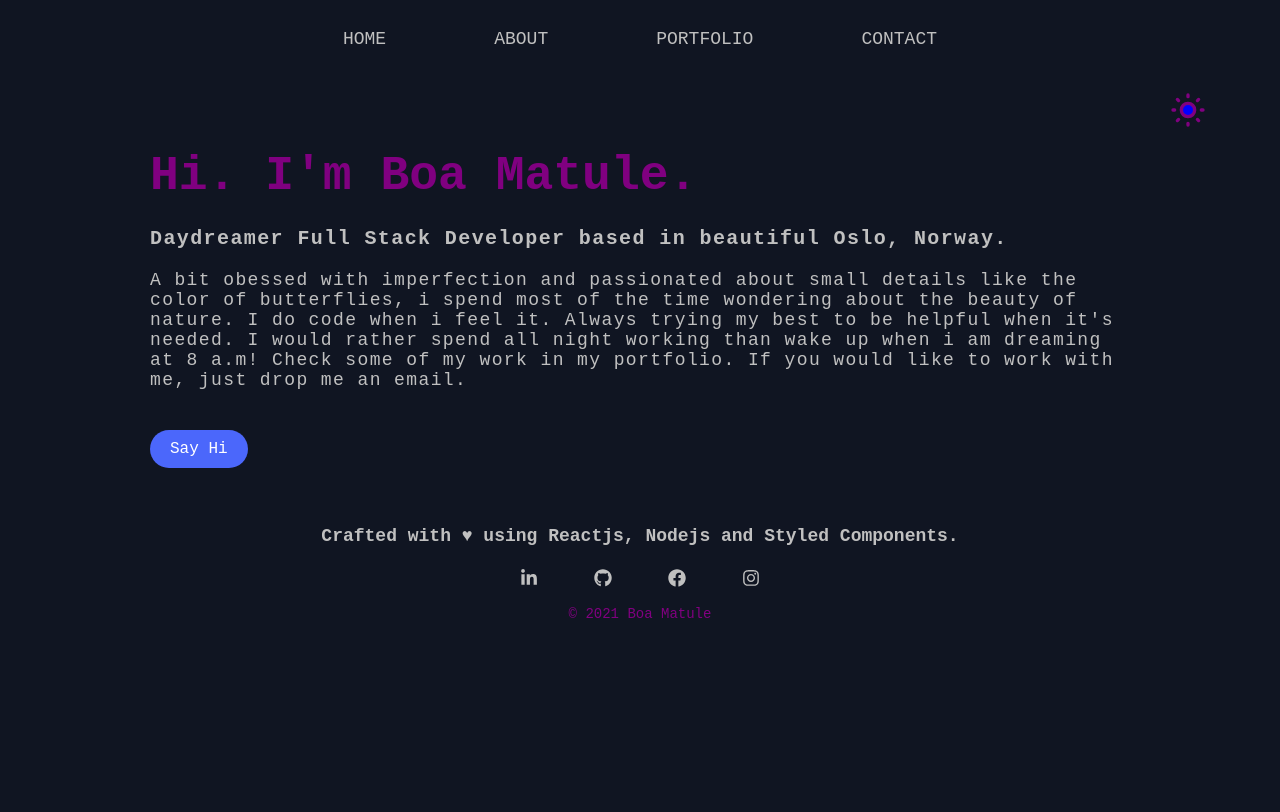
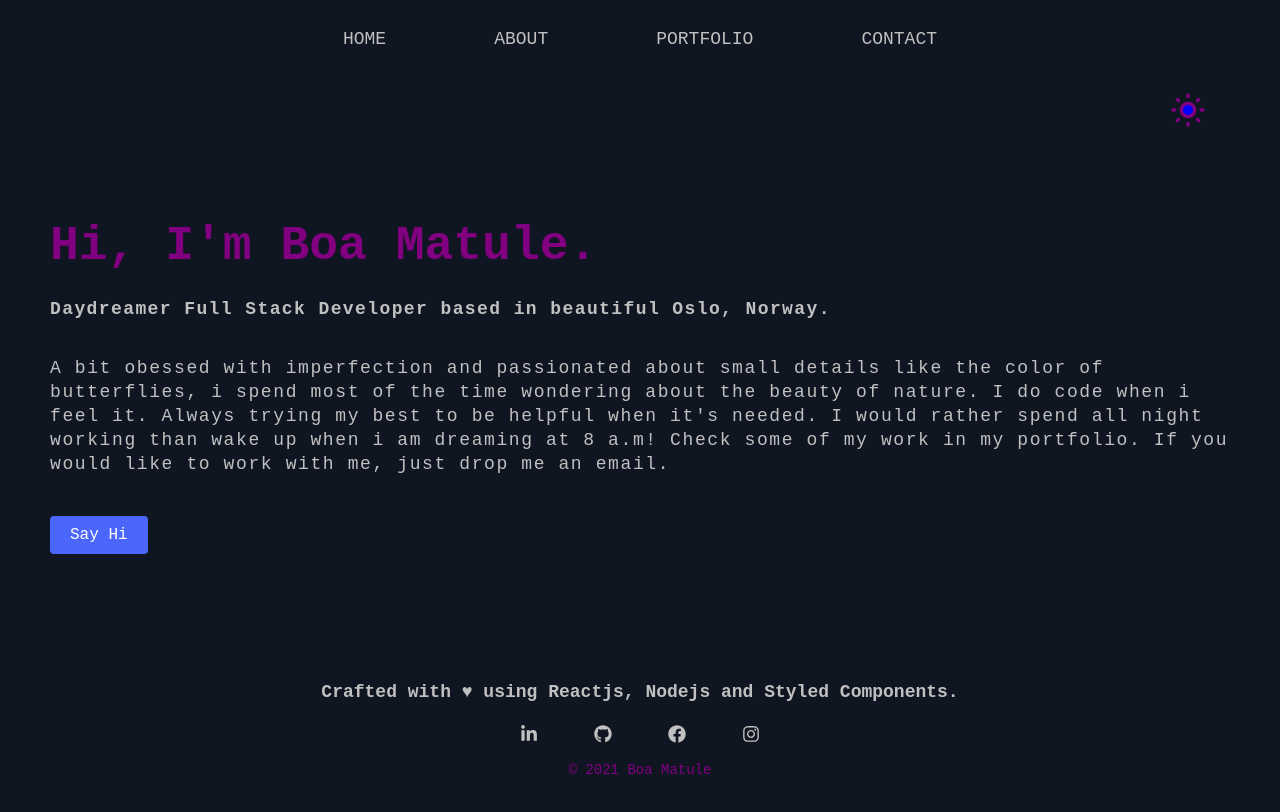
Before and after one commit to boamatule/portfolio2.0, a React (Create React App) app: page /about in a window 1280 px wide. Shown: the top 812 px of the page. Built offline with nearby package versions, Linux system fonts and the light colour scheme; the HTML template or start-up script is replaced by a standard one.

Commit message:
Fixing paddings and margins

```diff
--- a/src/Pages/AboutPage/AboutPage.js
+++ b/src/Pages/AboutPage/AboutPage.js
@@ -10,9 +10,9 @@ const AboutPage = () => {
     setHover(!hover);
   };
   return (
-    <Container>
-      <Content>
-        <Title>Hi. I'm Boa Matule.</Title>
+    <Content>
+      <Container>
+        <Title>Hi, I'm Boa Matule.</Title>
         <H1>Daydreamer Full Stack Developer based in beautiful Oslo, Norway.</H1>
         <P>
           A bit obessed with imperfection and passionated about small details like the color of butterflies, i spend
@@ -20,15 +20,14 @@ const AboutPage = () => {
           helpful when it's needed. I would rather spend all night working than wake up when i am dreaming at 8 a.m!
           Check some of my work in my portfolio. If you would like to work with me, just drop me an email.
         </P>
-        {/* <P>Check my work or just get in touch</P> */}
         <Link to="/portfolio-list">
           <Button onMouseEnter={onHover} primary="true" dark="true">
             Say Hi
             {/* {hover ? <ArrowForward /> : <ArrowRight />} */}
           </Button>
         </Link>
-      </Content>
-    </Container>
+      </Container>
+    </Content>
   );
 };
 
--- a/src/Pages/AboutPage/AboutPageStyles.js
+++ b/src/Pages/AboutPage/AboutPageStyles.js
@@ -23,27 +23,30 @@ export const Content = styled.div`
   left: 0; */
   /* width: 100%;
   height: 100%; */
-  padding: 10px 100px;
   /* overflow: hidden; */
   display: flex;
   /* max-width: 1200px; */
   /* align-items: center; */
   justify-content: flex-start;
-  /* padding: 8px 24px; */
+  padding: 80px 0px;
   flex-direction: column;
   z-index: 1;
+  /* padding-right: 80px;
+  padding-left: 80px; */
 `;
 
 export const H1 = styled.h2`
   color: silver;
-  font-size: 20px;
+  font-size: 18px;
   /* text-align: center; */
   justify-content: flex-start;
   letter-spacing: 1.4px;
+  line-height: 24px;
+  margin-bottom: 35px;
 
-  @media screen and (max-width: 480px) {
+  /* @media screen and (max-width: 480px) {
     font-size: 32px;
-  }
+  } */
 `;
 
 export const P = styled.p`
@@ -52,18 +55,14 @@ export const P = styled.p`
   padding-bottom: 40px;
   color: silver;
   font-size: 18px;
-  letter-spacing: 1.4px;
-  /* line-height: 24px; */
+  letter-spacing: 1.6px;
+  line-height: 24px;
   /* text-align: center; */
   /* max-width: 600px; */
 
-  @media screen and (max-width: 760px) {
+  /* @media screen and (max-width: 760px) {
     font-size: 24px;
-  }
-
-  @media screen and (max-width: 480px) {
-    font-size: 18px;
-  }
+  } */
 `;
 
 export const Title = styled.h1`
@@ -113,6 +112,7 @@ export const Button = styled(Link)`
   justify-content: center;
   align-items: center;
   transition: all 0.2s ease-in-out;
+  /* padding-bottom: 40px; */
 
   &:hover {
     transition: all 0.2s ease-in-out;
--- a/src/components/HomeInfo/HomeInfoStyles.js
+++ b/src/components/HomeInfo/HomeInfoStyles.js
@@ -3,7 +3,7 @@ import styled from 'styled-components/macro';
 // eslint-disable-next-line import/prefer-default-export
 export const HomeInfoSec = styled.div`
   color: #fff;
-  padding: 160px 0;
+  padding: 80px 0;
   /* background: ${({ lightBg }) => (lightBg ? '#fff' : '#101522')}; */
 `;
 
@@ -17,8 +17,8 @@ export const InfoRow = styled.div`
 
 export const InfoColumn = styled.div`
   margin-bottom: 15px;
-  padding-right: 100px;
-  padding-left: 100px;
+  padding-right: 60px;
+  padding-left: 60px;
   flex: 1;
   max-width: 50%;
   flex-basis: 50%;
--- a/src/components/NavBar/NavBar.js
+++ b/src/components/NavBar/NavBar.js
@@ -1,10 +1,6 @@
 import React, { useState, useEffect } from 'react';
 import { FaBars, FaTimes } from 'react-icons/fa';
 import { IconContext } from 'react-icons/lib';
-import { lightTheme, darkTheme } from '../DarkMode/Themes';
-import Toggle from '../DarkMode/Toggler';
-import useDarkMode from '../DarkMode/useDarkMode';
-
 import {
   Nav,
   NavbarContainer,
@@ -39,7 +35,7 @@ const NavBar = () => {
   window.addEventListener('resize', showButton);
 
   return (
-    <IconContext.Provider value={{ color: '#fff' }}>
+    <IconContext.Provider value={{ color: 'purple' }}>
       <Nav>
         <NavbarContainer>
           {/* <NavLogo to="/">
--- a/src/components/NavBar/NavBarStyles.js
+++ b/src/components/NavBar/NavBarStyles.js
@@ -59,9 +59,9 @@ export const NavMenu = styled.ul`
   align-items: center;
   list-style: none;
   text-align: center;
-  /* cursor: pointer;
+  cursor: pointer;
   text-decoration: none;
-  font-size: 2rem; */
+  font-size: 2rem;
 
   @media screen and (max-width: 960px) {
     display: flex;
@@ -72,8 +72,10 @@ export const NavMenu = styled.ul`
     top: 80px;
     left: ${({ click }) => (click ? 0 : '-100%')};
     opacity: 1;
-    /* transition: all 0.5s ease; */
+    transition: all 0.5s ease;
     background: #101522;
+    /* background: ${({ lightBg }) => (lightBg ? '#101522' : '#101522')}; */
+    background: ${({ lightBg }) => (lightBg ? '#101522' : '#fff')};
   }
 `;
 
--- a/src/global-styles.js
+++ b/src/global-styles.js
@@ -28,7 +28,7 @@ export const Container = styled.div`
 `;
 
 export const Button = styled.button`
-  border-radius: 38px;
+  border-radius: 4px;
   background: ${({ primary }) => (primary ? '#4B67FB' : '#0467FB')};
   white-space: nowrap;
   padding: ${({ big }) => (big ? '12px 64px' : '10px 20px')};
```
